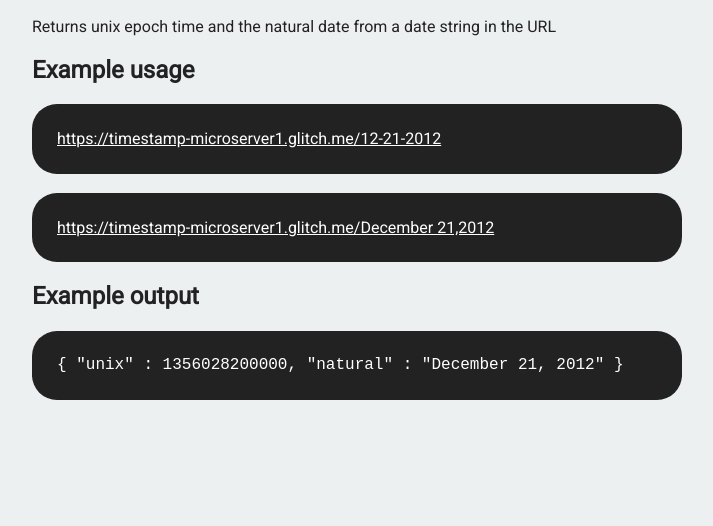
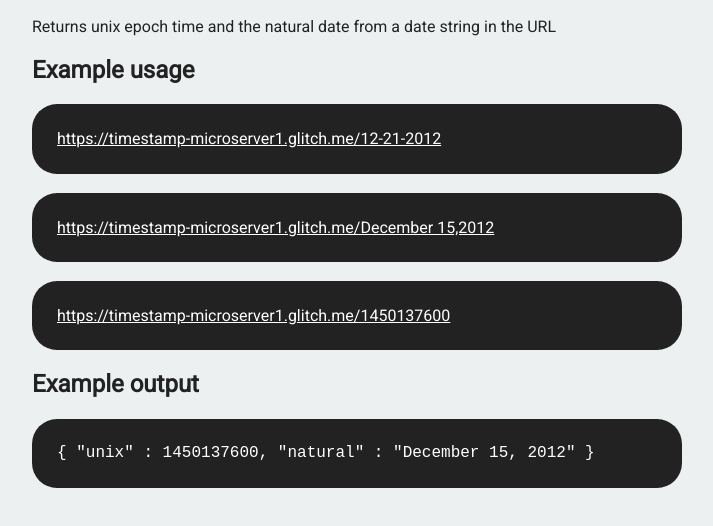
Before and after one commit to mauriak/timestamp-microservice, a website: page views/index.html in a window 1280 px wide. Shown: the part 132-658 px from the top of the page, without its empty margins (208-921 px from the left). Drawn offline with Linux system fonts and the light colour scheme; files that its build step writes are made by us from their sources.

Commit message:
🎠👽 Checkpoint timestamp.js:572355

```diff
--- a/views/index.html
+++ b/views/index.html
@@ -19,16 +19,20 @@
         <p>
           Returns unix epoch time and the natural date from a date string in the URL
         </p><h2>Example usage</h2>
-    <a href="/12-21-2012">
+    <a href="/12-15-2012">
       https://timestamp-microserver1.glitch.me/12-21-2012
     </a>
     <br>
-      <a href ="https://timestamp-microserver1.glitch.me/December 21 2012">https://timestamp-microserver1.glitch.me/December 21,2012</a>
+      <a href ="https://timestamp-microserver1.glitch.me/December 15 2012">https://timestamp-microserver1.glitch.me/December 15,2012</a>
+        <br>
+        <a href="/1450137600">
+      https://timestamp-microserver1.glitch.me/1450137600
+    </a>
     <h2>Example output</h2>
     <code>
       {
-        "unix"    : 1356028200000,
-        "natural" : "December 21, 2012"
+        "unix"    : 1450137600,
+        "natural" : "December 15, 2012"
       }
       </code>
   </div>
```
Also changed, not shown: timestamp.js (+9 -2 lines).
